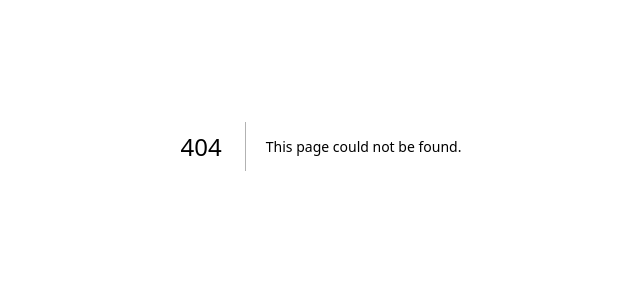
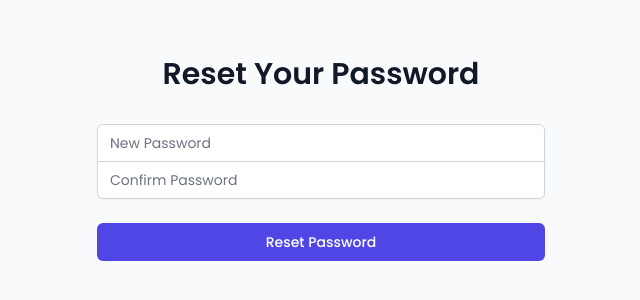
Before and after one commit to navjot369/PowerBI, a Next.js app: page /reset/1 in a window 1280 px wide. Before the commit this address had no page. Shown: the part 254-554 px from the top of the page, without its empty margins (319-959 px from the left). Built offline with nearby package versions, Linux system fonts and the light colour scheme.

Commit message:
update password done

```diff
--- a/app/auth/login/page.tsx
+++ b/app/auth/login/page.tsx
@@ -1,11 +1,31 @@
-
-import FormLogin from '@/app/ui/login/formInner';
-import Link from 'next/link';
+import FormLogin from "@/app/ui/login/formInner";
+import Link from "next/link";
 
 export default function Page() {
-    return(<div className="flex flex-col justify-center items-center">
-        <h1 className="text-3xl text-white font-extrabold ">Login</h1>
-        <FormLogin />
-        <div className="text-white font-bold">Don't have an account?<Link href="/auth/register" className="font-bold text-blue-300 hover:text-blue-900"> Sign up</Link></div>
-    </div>);
+  return (
+    <div className="flex flex-col justify-center items-center">
+      <h1 className="text-3xl text-white font-extrabold ">Login</h1>
+      <FormLogin />
+      <div className="text-white font-bold">
+        Forgot password?
+        <Link
+          href="/reset"
+          className="font-bold text-blue-300 hover:text-blue-900"
+        >
+          {" "}
+          Reset
+        </Link>
+      </div>
+      <div className="text-white font-bold">
+        Don't have an account?
+        <Link
+          href="/auth/register"
+          className="font-bold text-blue-300 hover:text-blue-900"
+        >
+          {" "}
+          Sign up
+        </Link>
+      </div>
+    </div>
+  );
 }
--- /dev/null
+++ b/app/reset/[slug]/page.js
@@ -0,0 +1,107 @@
+"use client";
+import { apiLink } from "@/app/api";
+import { useRouter } from "next/navigation";
+import React, { useState } from "react";
+
+const ResetPasswordPage = ({ params }) => {
+  const [password, setPassword] = useState("");
+  const [confirmPassword, setConfirmPassword] = useState("");
+
+  const [error, setError] = useState(null);
+  const [success, setSuccess] = useState(false);
+  const router = useRouter();
+  const handleResetPassword = async (e) => {
+    e.preventDefault();
+
+    if (password !== confirmPassword) {
+      setError("Passwords do not match");
+      alert("Passwords do not match");
+      return;
+    }
+
+    try {
+      const response = await fetch(apiLink + "/auth/updatepassword", {
+        method: "POST",
+        headers: {
+          "Content-Type": "application/json",
+        },
+        body: JSON.stringify({
+          resetToken: params.slug,
+          newPassword: password,
+        }),
+      });
+
+      if (response.ok) {
+        setSuccess(true);
+
+        alert("Password changed successfully");
+        router.push("/auth/login");
+      } else {
+        const data = await response.json();
+        setError(data.message || "Failed to reset password");
+      }
+    } catch (error) {
+      console.error("Error resetting password:", error);
+      setError("Internal server error");
+    }
+  };
+
+  return (
+    <div className="min-h-screen flex items-center justify-center bg-gray-50 py-12 px-4 sm:px-6 lg:px-8">
+      <div className="max-w-md w-full space-y-8">
+        <div>
+          <h2 className="mt-6 text-center text-3xl font-extrabold text-gray-900">
+            Reset Your Password
+          </h2>
+        </div>
+        <form className="mt-8 space-y-6" onSubmit={handleResetPassword}>
+          <div className="rounded-md shadow-sm -space-y-px">
+            <div>
+              <label htmlFor="password" className="sr-only">
+                New Password
+              </label>
+              <input
+                id="password"
+                name="password"
+                type="password"
+                autoComplete="new-password"
+                required
+                value={password}
+                onChange={(e) => setPassword(e.target.value)}
+                className="appearance-none rounded-none relative block w-full px-3 py-2 border border-gray-300 placeholder-gray-500 text-gray-900 rounded-t-md focus:outline-none focus:ring-indigo-500 focus:border-indigo-500 focus:z-10 sm:text-sm"
+                placeholder="New Password"
+              />
+            </div>
+            <div>
+              <label htmlFor="confirmPassword" className="sr-only">
+                Confirm Password
+              </label>
+              <input
+                id="confirmPassword"
+                name="confirmPassword"
+                type="password"
+                autoComplete="new-password"
+                required
+                value={confirmPassword}
+                onChange={(e) => setConfirmPassword(e.target.value)}
+                className="appearance-none rounded-none relative block w-full px-3 py-2 border border-gray-300 placeholder-gray-500 text-gray-900 rounded-b-md focus:outline-none focus:ring-indigo-500 focus:border-indigo-500 focus:z-10 sm:text-sm"
+                placeholder="Confirm Password"
+              />
+            </div>
+          </div>
+
+          <div>
+            <button
+              type="submit"
+              className="group relative w-full flex justify-center py-2 px-4 border border-transparent text-sm font-medium rounded-md text-white bg-indigo-600 hover:bg-indigo-700 focus:outline-none focus:ring-2 focus:ring-offset-2 focus:ring-indigo-500"
+            >
+              Reset Password
+            </button>
+          </div>
+        </form>
+      </div>
+    </div>
+  );
+};
+
+export default ResetPasswordPage;
--- /dev/null
+++ b/app/reset/page.js
@@ -0,0 +1,89 @@
+"use client";
+import { apiLink } from "@/app/api";
+import { useRouter } from "next/navigation";
+import React, { useState } from "react";
+
+const ResetPasswordPage = ({ params }) => {
+  const [password, setPassword] = useState("");
+  const [confirmPassword, setConfirmPassword] = useState("");
+
+  const [error, setError] = useState(null);
+  const [success, setSuccess] = useState(false);
+  const router = useRouter();
+  const handleResetPassword = async (e) => {
+    e.preventDefault();
+
+    if (password === "") {
+      setError("Passwords do not match");
+      alert("Please enter valid email");
+      return;
+    }
+
+    try {
+      const response = await fetch(apiLink + "/auth/forget", {
+        method: "POST",
+        headers: {
+          "Content-Type": "application/json",
+        },
+        body: JSON.stringify({
+          email: password,
+        }),
+      });
+
+      if (response.ok) {
+        setSuccess(true);
+
+        alert("Password reset link sent to your email");
+      } else {
+        const data = await response.json();
+        setError(data.message || "Failed to reset password");
+      }
+    } catch (error) {
+      console.error("Error resetting password:", error);
+      setError("Internal server error");
+    }
+  };
+
+  return (
+    <div className="min-h-screen flex items-center justify-center bg-gray-50 py-12 px-4 sm:px-6 lg:px-8">
+      <div className="max-w-md w-full space-y-8">
+        <div>
+          <h2 className="mt-6 text-center text-3xl font-extrabold text-gray-900">
+            Reset Your Password
+          </h2>
+        </div>
+        <form className="mt-8 space-y-6" onSubmit={handleResetPassword}>
+          <div className="rounded-md shadow-sm -space-y-px">
+            <div>
+              <label htmlFor="password" className="sr-only">
+                Enter your email
+              </label>
+              <input
+                id="password"
+                name="password"
+                type="text"
+                autoComplete="Email"
+                required
+                value={password}
+                onChange={(e) => setPassword(e.target.value)}
+                className="appearance-none rounded-none relative block w-full px-3 py-2 border border-gray-300 placeholder-gray-500 text-gray-900 rounded-t-md focus:outline-none focus:ring-indigo-500 focus:border-indigo-500 focus:z-10 sm:text-sm"
+                placeholder="Email"
+              />
+            </div>
+          </div>
+
+          <div>
+            <button
+              type="submit"
+              className="group relative w-full flex justify-center py-2 px-4 border border-transparent text-sm font-medium rounded-md text-white bg-indigo-600 hover:bg-indigo-700 focus:outline-none focus:ring-2 focus:ring-offset-2 focus:ring-indigo-500"
+            >
+              Reset
+            </button>
+          </div>
+        </form>
+      </div>
+    </div>
+  );
+};
+
+export default ResetPasswordPage;
```
